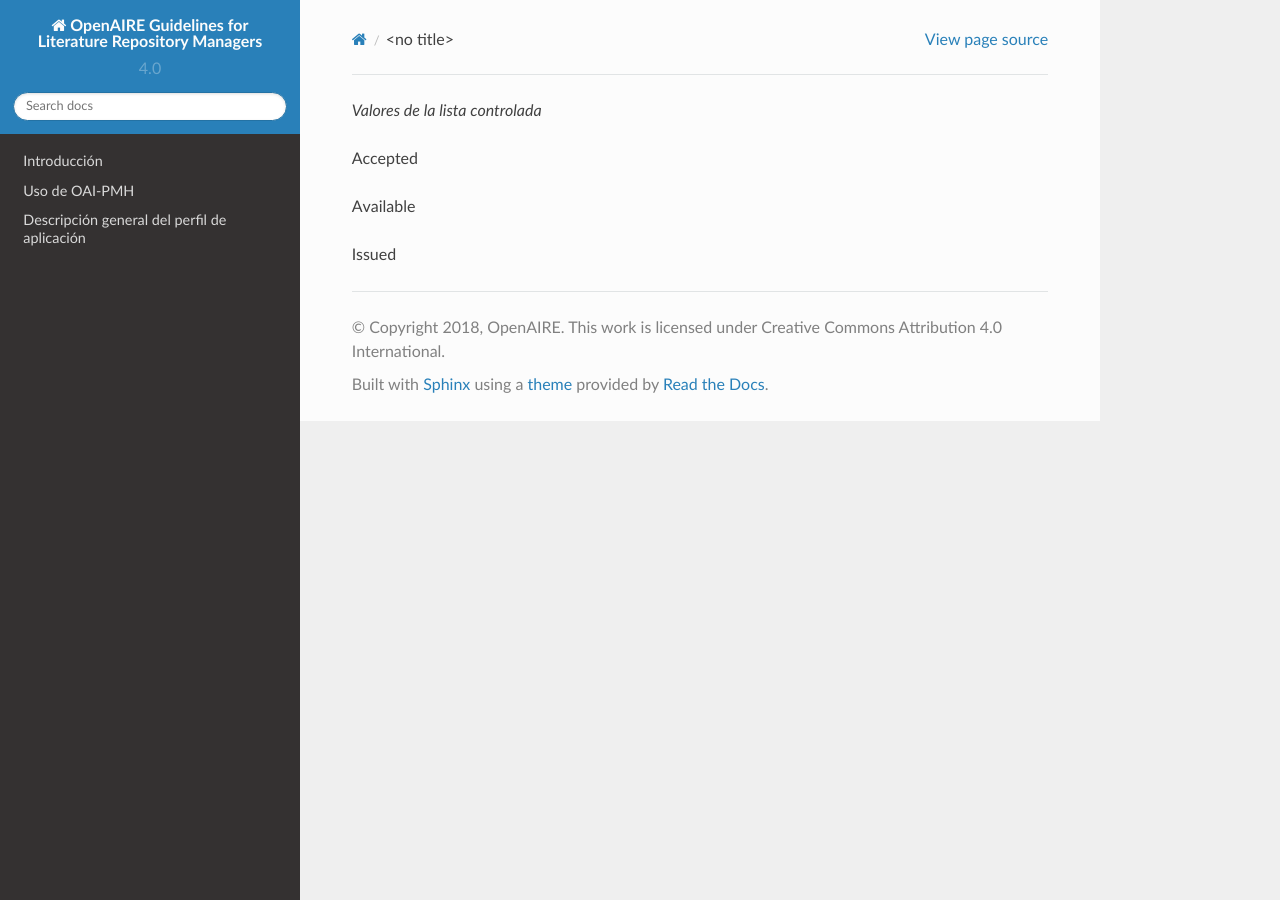
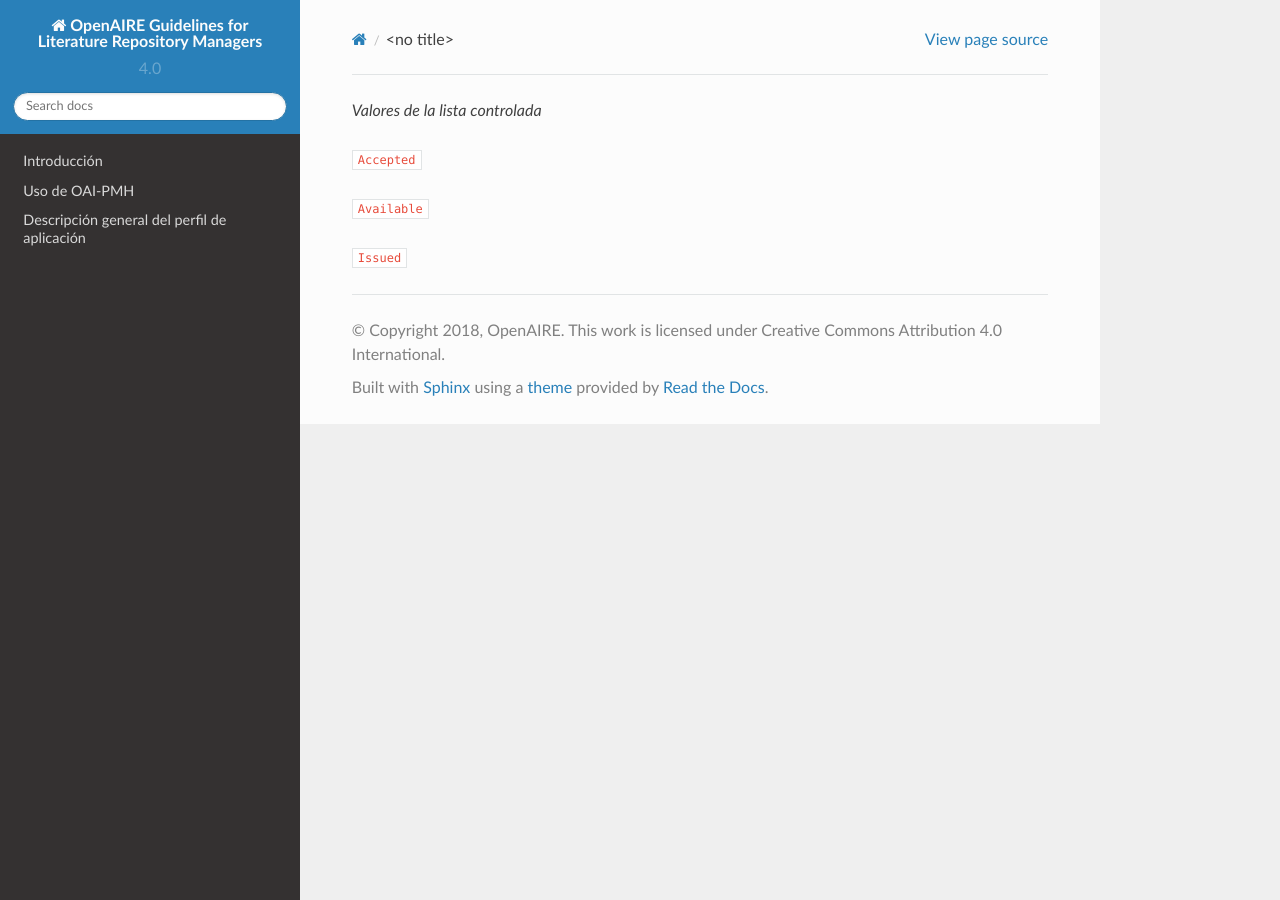
Before and after one commit to memoemg/openAIRE4, a Sphinx documentation site: the page built from docs/vocabularies/datetype.rst, in a window 1280 px wide. Built offline with Sphinx 7.4.7 and the Read the Docs theme 2.0.0, drawn with Linux system fonts in a browser that asks for light colours; a script that is not in the unit is left out.

```diff
--- a/docs/vocabularies/datetype.rst
+++ b/docs/vocabularies/datetype.rst
@@ -1,6 +1,6 @@
 
 *Valores de la lista controlada*
 
-* Accepted
-* Available
-* Issued
+* ``Accepted``
+* ``Available``
+* ``Issued``
```
